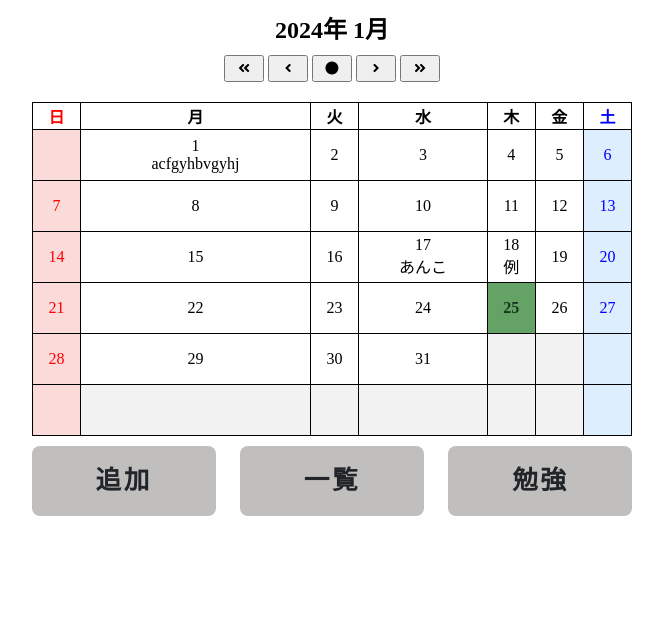
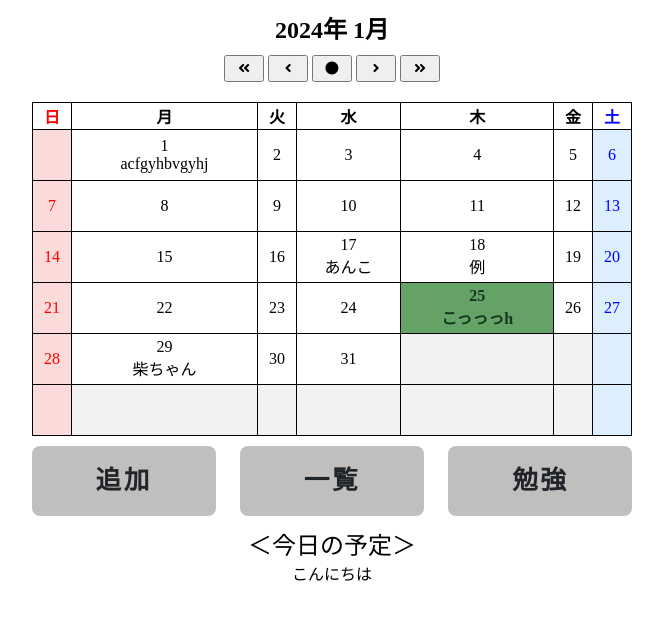
Before and after one commit to 2023AIT-OOP2-G09/GUI_APP, a Flask app: page / in a window 1280 px wide. Shown: the top 620 px of the page, without its empty margins (308-971 px from the left). Run offline with Flask 3, Linux system fonts and the light colour scheme.

Commit message:
k22144
確認お願いします

```diff
--- a/schedule.json
+++ b/schedule.json
@@ -20,6 +20,21 @@
     "time": "0:00"
   },
   {
+    "date": "2024/01/25",
+    "schedule": "こんにちは",
+    "time": "0:00"
+  },
+  {
+    "date": "2024/01/25",
+    "schedule": "こっっっh",
+    "time": "0:00"
+  },
+  {
+    "date": "2024/01/29",
+    "schedule": "柴ちゃん",
+    "time": "0:00"
+  },
+  {
     "date": "2024/02/01",
     "schedule": "あ",
     "time": "0:00"
--- a/static/css/index.css
+++ b/static/css/index.css
@@ -136,3 +136,18 @@
     text-align: center;
     vertical-align: middle;
   }
+  #today_schedule_container {
+    text-align: center;
+    margin:  auto;
+  }
+
+  #today_schedule_label {
+    margin: 0 auto;
+    text-align: center;
+    font-size: 24px;
+  }
+
+  .h1 {
+    margin: 0 auto;
+    text-align: center;
+  }
--- a/static/javascript/index.js
+++ b/static/javascript/index.js
@@ -158,6 +158,34 @@ async function fetchScheduleData() {
 }
 
 // スケジュールデータの表示
+function renderTodaySchedule() {
+  fetchScheduleData().then(scheduleData => {
+    const todayScheduleContainer = document.getElementById('today_schedule_container');
+    todayScheduleContainer.innerHTML = ''; // 以前のコンテンツをクリア
+
+    const todaySchedule = scheduleData.find(schedule => {
+      const scheduleYear = new Date(schedule.date).getFullYear();
+      const scheduleMonth = new Date(schedule.date).getMonth() + 1;
+      const scheduleDay = new Date(schedule.date).getDate();
+
+      return (
+        showDate.getFullYear() === scheduleYear &&
+        (showDate.getMonth() + 1) === scheduleMonth &&
+        today.getDate() === scheduleDay
+      );
+    });
+
+    if (todaySchedule) {
+      const todayScheduleElement = document.createElement('div');
+      todayScheduleElement.className = 'schedule-info';
+      todayScheduleElement.innerHTML = todaySchedule.schedule;
+
+      todayScheduleContainer.appendChild(todayScheduleElement);
+    }
+  }).catch(error => {
+    console.error('Error rendering today schedule:', error);
+  });
+}
 // スケジュールデータの表示
 async function renderScheduleData() {
   try {
@@ -165,6 +193,7 @@ async function renderScheduleData() {
     const currentYear = showDate.getFullYear();
     const currentMonth = showDate.getMonth() + 1;
 
+    // カレンダーのセルにスケジュールを表示
     scheduleData.forEach(schedule => {
       const scheduleYear = new Date(schedule.date).getFullYear();
       const scheduleMonth = new Date(schedule.date).getMonth() + 1;
@@ -180,7 +209,7 @@ async function renderScheduleData() {
             scheduleElement.className = 'schedule-info';
             scheduleElement.innerHTML = schedule.schedule;
 
-            // Remove existing schedule-info div
+            // 既存の schedule-info div を削除
             const existingScheduleElement = cell.querySelector('.schedule-info');
             if (existingScheduleElement) {
               existingScheduleElement.remove();
@@ -191,6 +220,32 @@ async function renderScheduleData() {
         });
       }
     });
+
+    // 今日の予定を表示するコンテナ
+    const todayScheduleContainer = document.getElementById('today_schedule_container');
+    todayScheduleContainer.innerHTML = ''; // 以前のコンテンツをクリア
+
+    // 今日の予定を取得
+    const todaySchedule = scheduleData.find(schedule => {
+      const scheduleYear = new Date(schedule.date).getFullYear();
+      const scheduleMonth = new Date(schedule.date).getMonth() + 1;
+      const scheduleDay = new Date(schedule.date).getDate();
+
+      return (
+        showDate.getFullYear() === scheduleYear &&
+        (showDate.getMonth() + 1) === scheduleMonth &&
+        today.getDate() === scheduleDay
+      );
+    });
+
+    // 今日の予定が存在する場合、表示する
+    if (todaySchedule) {
+      const todayScheduleElement = document.createElement('div');
+      todayScheduleElement.className = 'schedule-info';
+      todayScheduleElement.innerHTML = todaySchedule.schedule;
+
+      todayScheduleContainer.appendChild(todayScheduleElement);
+    }
   } catch (error) {
     console.error('Error rendering schedule data:', error);
   }
@@ -198,6 +253,36 @@ async function renderScheduleData() {
 
 // 表示された時
 window.onload = function () {
+  // カレンダーの表示
   showCalendar(showDate);
-  renderScheduleData(); // スケジュールデータの取得と表示
+
+  // 「今日の予定」テキストを表示する要素
+  var todayScheduleLabel = document.createElement('div');
+  todayScheduleLabel.id = 'today_schedule_label';
+  todayScheduleLabel.innerText = '今日の予定';
+
+  // ボタンの下に今日の予定を表示するためのコンテナ
+  var todayScheduleContainer = document.createElement('div');
+  todayScheduleContainer.id = 'today_schedule_container';
+
+  // 今日の予定を表示するコンテナ
+  var todayScheduleElement = document.createElement('div');
+  todayScheduleElement.id = 'today_schedule_element';
+  todayScheduleContainer.appendChild(todayScheduleElement);
+
+  // 今日の予定のテキストを追加
+  todayScheduleContainer.appendChild(todayScheduleLabel);
+
+  // ボディにコンテナを追加
+  document.body.appendChild(todayScheduleContainer);
+
+  // スケジュールデータの取得と表示
+  fetchScheduleData().then(scheduleData => {
+    renderScheduleData(scheduleData);
+
+    // 今日の予定の表示
+    renderTodaySchedule(scheduleData);
+  }).catch(error => {
+    console.error('Error fetching schedule data:', error);
+  });
 };
--- a/templates/index.html
+++ b/templates/index.html
@@ -23,6 +23,7 @@
       <a href="/list" class="btn btn--orange">一覧</a>
       <a href="/study" class="btn btn--orange">勉強</a>
     </div>
+    <div id="today_schedule_label">＜今日の予定＞</div>
   </div>
  </body>
 </html>
```
Also changed, not shown: templates/AddSchedule.html (+11 -0 lines), tamplates/index.js (added).
